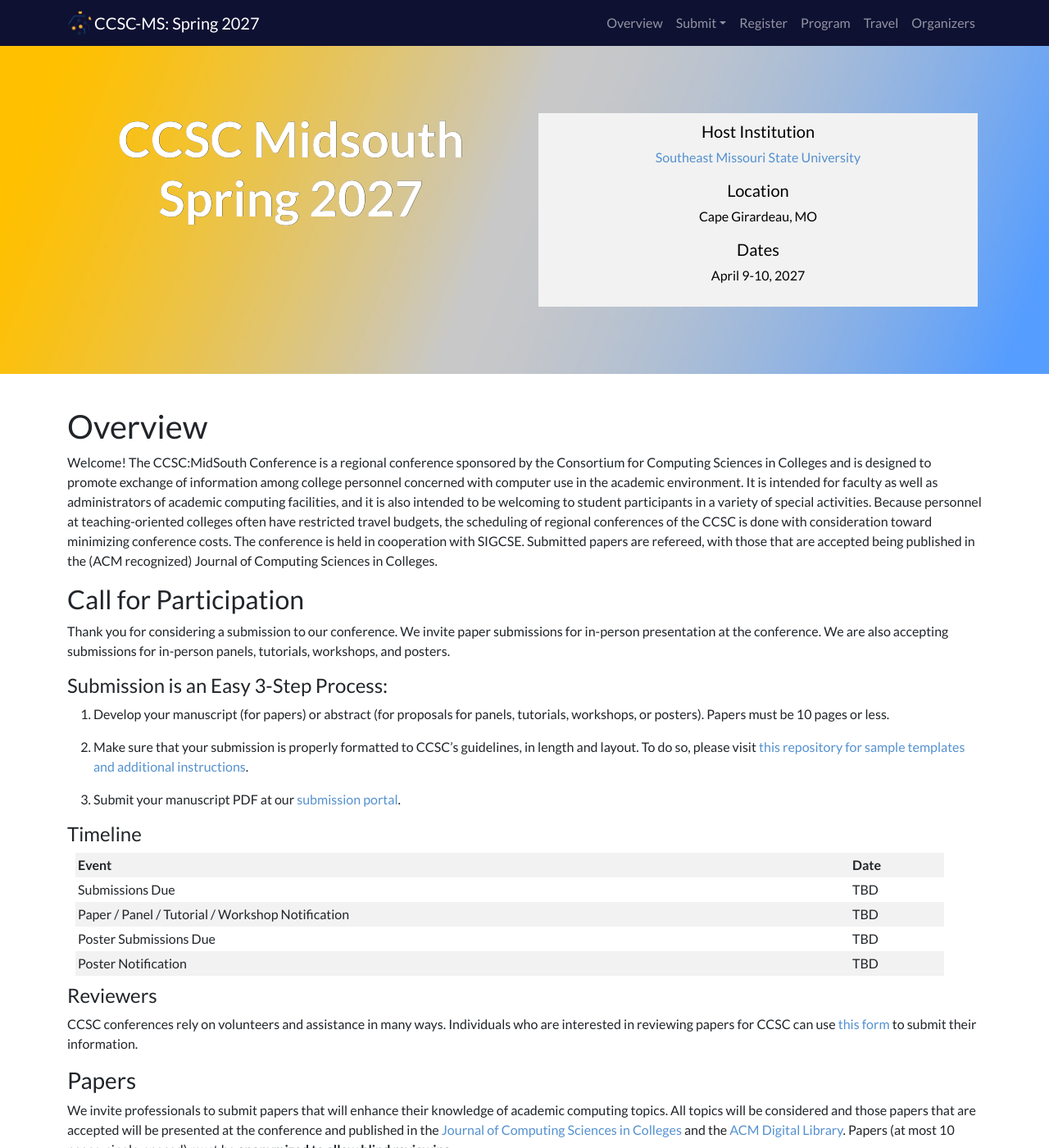
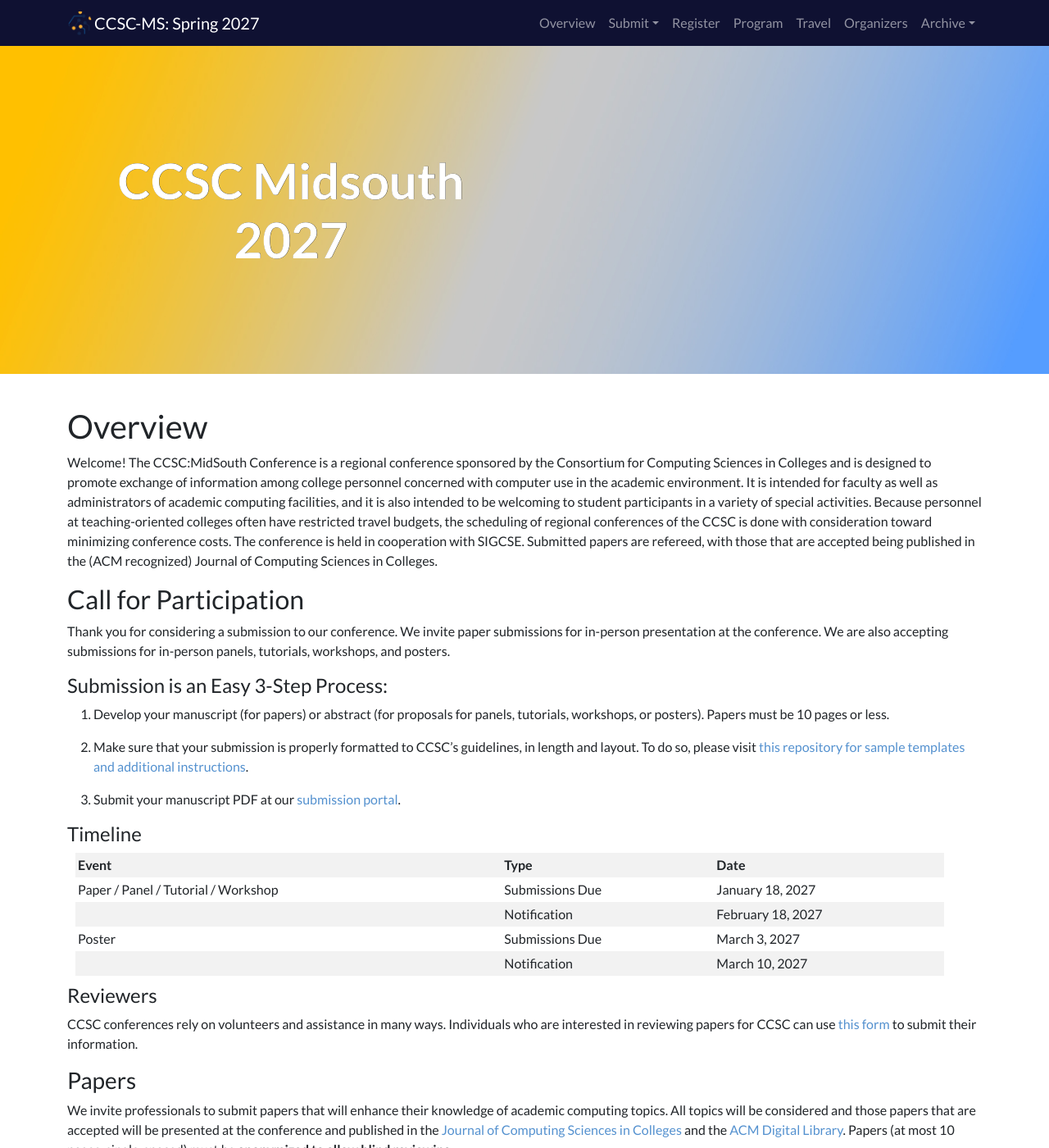
Before and after one commit to ccsc-midsouth/ccsc-midsouth.github.io, a Jekyll site: the page built from index.md, in a window 1280 px wide and 1400 px high. Shown: the whole window at 82% size. Built offline with Jekyll 4.4.1, drawn with Linux system fonts in a browser that asks for light colours; nearby versions of some CDN libraries.

Commit message:
Dates, and Archive Link

```diff
--- a/_config.yml
+++ b/_config.yml
@@ -56,6 +56,10 @@ navigation:
     url: '#travel'
   - page: Organizers
     url: '#committee'
+  - title: Archive
+    subfolderitems:
+      - page: 2026
+        url: '/2026'
 
 hosts:
   - id: lipscomb
--- a/_layouts/conference.html
+++ b/_layouts/conference.html
@@ -6,7 +6,7 @@ layout: default
       <div class="container">
         <div class="row">
           <div class="col-md-6 text-center">
-            <h2>{{ site.title}}<br>{{ site.semester }}</h2>
+            <h2>{{ site.title }}<br>{{ page.semester }}</h2>
           </div>
           <div class="col-md-6">
                   {% for offer in site.offerings %}
--- a/index.md
+++ b/index.md
@@ -6,7 +6,7 @@
 # uncomment the following line and comment out the course-multi line
 
 layout: conference
-year: 2027
+semester: 2027
 participation: true
 program: false
 registration: false
@@ -69,12 +69,12 @@ Thank you for considering a submission to our conference. We invite paper submis
 
 #### Timeline
 
-| Event | Date |
-|:------|:-----|
-| Submissions Due | TBD |
-| Paper / Panel / Tutorial / Workshop Notification | TBD |
-| Poster Submissions Due | TBD |
-| Poster Notification | TBD |
+| Event | Type | Date |
+|:------|:-----|:-----|
+| Paper / Panel / Tutorial / Workshop | Submissions Due | January 18, 2027 |
+|  | Notification | February 18, 2027 |
+| Poster | Submissions Due | March 3, 2027 |
+|  | Notification | March 10, 2027 |
 
 #### Reviewers
 
```
Also changed, not shown: 2026/index.md (+6 -1 lines).
